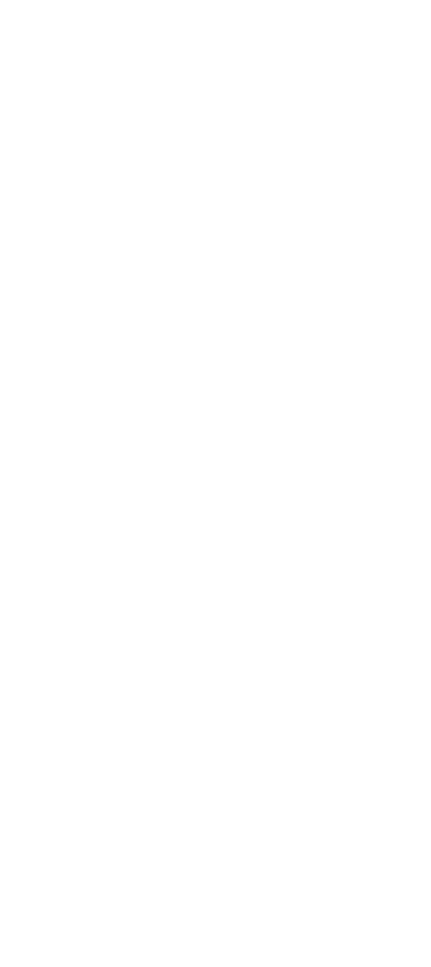
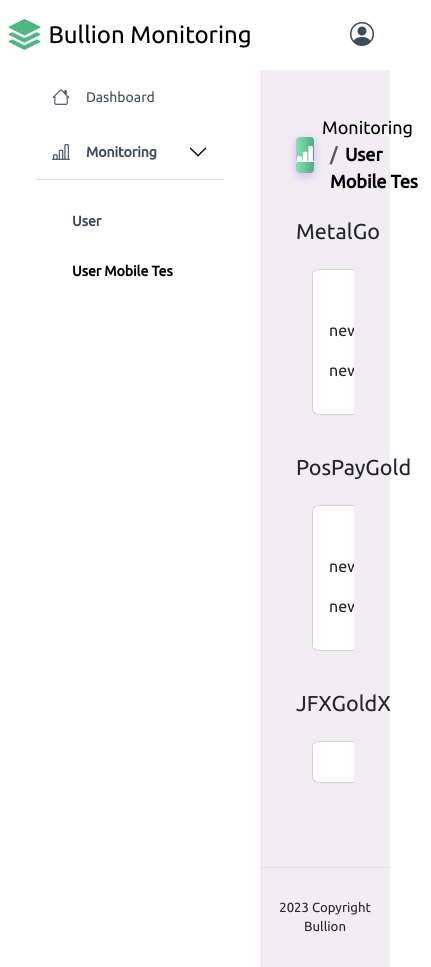
Before and after one commit to danilardi/bullion-monitoring, a Vue app: page /monitoringMobile in a window 390 px wide. Before the commit this address had no page. Shown: the whole page, 431 px wide, since content can reach past the window. Before the commit the page ends 844 px from the top, so only its background shows below. Built offline with nearby package versions, Linux system fonts and the light colour scheme; what vue-toast-notification would draw is missing.

Commit message:
Add BarChart Line Chart CardMobile
all get data not completed

```diff
--- a/package.json
+++ b/package.json
@@ -11,8 +11,10 @@
     "axios": "^1.5.1",
     "bootstrap": "^5.3.2",
     "bootstrap-icons": "^1.11.1",
+    "chart.js": "^4.4.0",
     "pinia": "^2.1.6",
     "vue": "^3.3.4",
+    "vue-chartjs": "^5.2.0",
     "vue-router": "^4.2.4",
     "vue-toast-notification": "^3.1.1"
   },
--- /dev/null
+++ b/src/components/BarChart.vue
@@ -0,0 +1,32 @@
+<script setup>
+import { computed } from "vue";
+import { Bar } from "vue-chartjs";
+
+import dbData from "../../db.json";
+
+import { Chart, Legend, Title, Tooltip, BarController, CategoryScale, LinearScale, BarElement } from "chart.js";
+
+Chart.register(BarController, Legend, Title, Tooltip, CategoryScale, LinearScale, BarElement);
+
+const data = computed(() => {
+  const usersData = dbData.users;
+  const labels = usersData[0].data[0].value.map((item) => item.time);
+
+  const datasets = usersData.map((user) => ({
+    label: user.name,
+    data: user.data[0].value.map((item) => parseInt(item.total)), // Extract and parse total values
+    backgroundColor: "#2aa198",
+  }));
+
+  return {
+    labels,
+    datasets,
+  };
+});
+</script>
+
+<template>
+  <Bar :data="data" />
+</template>
+
+<style scoped></style>
--- /dev/null
+++ b/src/components/CardsContent.vue
@@ -0,0 +1,17 @@
+<script setup>
+const props = defineProps({
+  content: String,
+  total: String,
+});
+</script>
+
+<template>
+  <div class="d-flex justify-content-between">
+    <p class="card-text">{{ content }}</p>
+    <p>
+      <b>{{ total }}</b>
+    </p>
+  </div>
+</template>
+
+<style scoped></style>
--- /dev/null
+++ b/src/components/CardsMobile.vue
@@ -0,0 +1,22 @@
+<script setup>
+import CardContent from "../components/CardsContent.vue";
+
+const props = defineProps({
+  month: String,
+  total: String,
+  data: Array,
+});
+</script>
+
+<template>
+  <div class="card m-3" style="min-width: 400px">
+    <div class="card-body">
+      <h5 class="card-title text-center">{{ month }}</h5>
+      <div class="">
+        <CardContent v-for="item in props.data" :content="item.name" :total="props.total" />
+      </div>
+    </div>
+  </div>
+</template>
+
+<style scoped></style>
--- /dev/null
+++ b/src/components/LineChart.vue
@@ -0,0 +1,64 @@
+<script setup>
+import { ref, computed } from "vue";
+import { Line } from "vue-chartjs";
+
+import { Chart, Legend, Title, Tooltip, LineController, LineElement, PointElement, CategoryScale, LinearScale } from "chart.js";
+
+Chart.register(Legend, Title, Tooltip, LineController, LineElement, PointElement, CategoryScale, LinearScale);
+
+const dataValues = ref([
+  [1, 3, 5, 7, 2, 4, 6],
+  [1, 5, 2, 6, 3, 7, 4],
+]);
+
+const data = computed(() => ({
+  labels: ["Sun", "Mon", "Tue", "Wed", "Thu", "Fri", "Sat"],
+
+  datasets: [
+    {
+      label: "Foo",
+      data: dataValues.value[0],
+      backgroundColor: "#268bd2",
+    },
+    {
+      label: "Line",
+      data: dataValues.value[1],
+      backgroundColor: "#2aa198",
+    },
+  ],
+}));
+
+const optionschart = computed(() => ({
+  responsive: true,
+}));
+/*
+Config = {
+  type: "line",
+  data: {
+    labels: ["Sun", "Mon", "Tue", "Wed", "Thu", "Fri", "Sat"],
+
+    datasets: [
+      {
+        label: "Foo",
+        data: dataValues.value[0],
+        backgroundColor: "#268bd2",
+      },
+      {
+        label: "Line",
+        data: dataValues.value[1],
+        backgroundColor: "#2aa198",
+      },
+    ],
+  },
+  options: {
+    responsive: true,
+  },
+};
+*/
+</script>
+
+<template>
+  <Line :data="data" :options="optionsChart" />
+</template>
+
+<style scoped></style>
--- a/src/components/Sidebar.vue
+++ b/src/components/Sidebar.vue
@@ -10,32 +10,22 @@
         </router-link>
       </li>
       <li class="nav-item">
-        <div
-          class="accordion accordion-flush"
-          id="accordionPanelsStayOpenExample"
-        >
+        <div class="accordion accordion-flush" id="accordionPanelsStayOpenExample">
           <div class="accordion-item">
             <div class="accordion-header">
-              <button
-                class="nav-link accordion-button"
-                type="button"
-                data-bs-toggle="collapse"
-                data-bs-target="#panelsStayOpen-collapseOne"
-                aria-expanded="true"
-                aria-controls="panelsStayOpen-collapseOne"
-              >
+              <button class="nav-link accordion-button" type="button" data-bs-toggle="collapse" data-bs-target="#panelsStayOpen-collapseOne" aria-expanded="true" aria-controls="panelsStayOpen-collapseOne">
                 <i class="bi bi-bar-chart-line menu-icon"></i>
                 <span class="menu-title">Monitoring</span>
               </button>
             </div>
-            <div
-              id="panelsStayOpen-collapseOne"
-              class="accordion-collapse collapse show"
-            >
+            <div id="panelsStayOpen-collapseOne" class="accordion-collapse collapse show">
               <div class="accordion-body">
                 <li class="nav-tem">
                   <router-link class="nav-link" to="/monitoringUser">
                     <span class="menu-title">User</span>
+                  </router-link>
+                  <router-link class="nav-link" to="/monitoringMobile">
+                    <span class="menu-title">User Mobile Tes</span>
                   </router-link>
                 </li>
               </div>
--- a/src/router/index.js
+++ b/src/router/index.js
@@ -1,23 +1,28 @@
-import { createRouter, createWebHistory } from 'vue-router'
-import HomeView from '../views/HomeView.vue'
+import { createRouter, createWebHistory } from "vue-router";
+import HomeView from "../views/HomeView.vue";
 
 const router = createRouter({
   history: createWebHistory(import.meta.env.BASE_URL),
   routes: [
     {
-      path: '/',
-      name: 'home',
-      component: HomeView
+      path: "/",
+      name: "home",
+      component: HomeView,
     },
     {
-      path: '/monitoringUser',
-      name: 'monitoringUser',
+      path: "/monitoringUser",
+      name: "monitoringUser",
       // route level code-splitting
       // this generates a separate chunk (About.[hash].js) for this route
       // which is lazy-loaded when the route is visited.
-      component: () => import('../views/monitoring/UserView.vue')
+      component: () => import("../views/monitoring/UserView.vue"),
     },
-  ]
-})
+    {
+      path: "/monitoringMobile",
+      name: "monitoringMobile",
+      component: () => import("../views/monitoring/UserMobileView.vue"),
+    },
+  ],
+});
 
-export default router
+export default router;
--- a/src/views/HomeView.vue
+++ b/src/views/HomeView.vue
@@ -2,6 +2,9 @@
 import Sidebar from "../components/Sidebar.vue";
 import Topbar from "../components/Topbar.vue";
 import Footer from "../components/Footer.vue";
+
+import BarChart from "../components/BarChart.vue";
+import LineChart from "../components/LineChart.vue";
 </script>
 
 <template>
@@ -13,19 +16,20 @@
         <div class="content-wrapper">
           <div class="page-header">
             <h3 class="page-title d-flex">
-              <span
-                class="d-flex page-title-icon bg-gradient-primary text-white me-2"
-                ><i class="bi bi-house-door-fill"></i
-              ></span>
+              <span class="d-flex page-title-icon bg-gradient-primary text-white me-2"><i class="bi bi-house-door-fill"></i></span>
               Dashboard
             </h3>
           </div>
           <div class="row">
-            <div class="col-md-7">
+            <div class="col-md-5">
               <div class="card shadow card-product">
                 <div class="card-body">
                   <h5 class="card-title">Visit Statistic</h5>
                   <p class="card-text"></p>
+                  <div>
+                    <LineChart />
+                  </div>
+                  <Chart />
                 </div>
               </div>
             </div>
@@ -34,6 +38,18 @@
                 <div class="card-body">
                   <h5 class="card-title">Visit Statistic</h5>
                   <p class="card-text"></p>
+                  <div class="max">
+                    <BarChart />
+                  </div>
+                </div>
+              </div>
+            </div>
+            <div class="col-md-7">
+              <div class="card shadow card-product">
+                <div class="card-body">
+                  <h5 class="card-title">Visit Statistic</h5>
+                  <p class="card-text"></p>
+                  <div></div>
                 </div>
               </div>
             </div>
--- /dev/null
+++ b/src/views/monitoring/UserMobileView.vue
@@ -0,0 +1,66 @@
+<script setup>
+import Sidebar from "@/components/Sidebar.vue";
+import Topbar from "@/components/Topbar.vue";
+import Footer from "@/components/Footer.vue";
+
+import CardData from "../../../db.json";
+import CardMobile from "@/components/CardsMobile.vue";
+
+const dataUser = CardData.users;
+
+console.log("dataUser", dataUser);
+console.log("contentData", dataUser[0].data);
+</script>
+
+<template>
+  <div class="home">
+    <Topbar />
+    <div class="container-fluid page-body-wrapper">
+      <Sidebar />
+      <div class="main-panel">
+        <div class="content-wrapper">
+          <!-- breadcrumb -->
+          <div class="page-header">
+            <nav class="page-title d-flex" aria-label="breadcrumb">
+              <span class="d-flex page-title-icon bg-gradient-primary text-white me-2"><i class="bi bi-bar-chart-line-fill"></i></span>
+              <ol class="breadcrumb">
+                <li class="breadcrumb-item">Monitoring</li>
+                <li class="breadcrumb-item active" aria-current="page">User Mobile Tes</li>
+              </ol>
+            </nav>
+          </div>
+
+          <!-- content -->
+          <div class="mb-4">
+            <h4>MetalGo</h4>
+            <div class="d-flex overflow-x-auto" style="scrollbar-width: thin">
+              <CardMobile v-for="item in dataUser[0].data[0].value" :month="item.time" :total="item.total" :data="dataUser" />
+            </div>
+          </div>
+          <div class="mb-4">
+            <h4>PosPayGold</h4>
+            <div class="d-flex overflow-x-auto">
+              <CardMobile v-for="item in dataUser[0].data[1].value" :month="item.time" :total="item.total" :data="dataUser" />
+            </div>
+          </div>
+          <div class="mb-4">
+            <h4>JFXGoldX</h4>
+            <div class="d-flex overflow-x-auto">
+              <CardMobile />
+              <CardMobile />
+              <CardMobile />
+              <CardMobile />
+              <CardMobile />
+              <CardMobile />
+              <CardMobile />
+              <CardMobile />
+            </div>
+          </div>
+        </div>
+        <Footer />
+      </div>
+    </div>
+  </div>
+</template>
+
+<style scoped></style>
```
Also changed, not shown: src/main.js (+15 -15 lines), src/views/monitoring/UserView.vue (+3 -13 lines), 1 other file (tests, documents, lock files or other folders).
